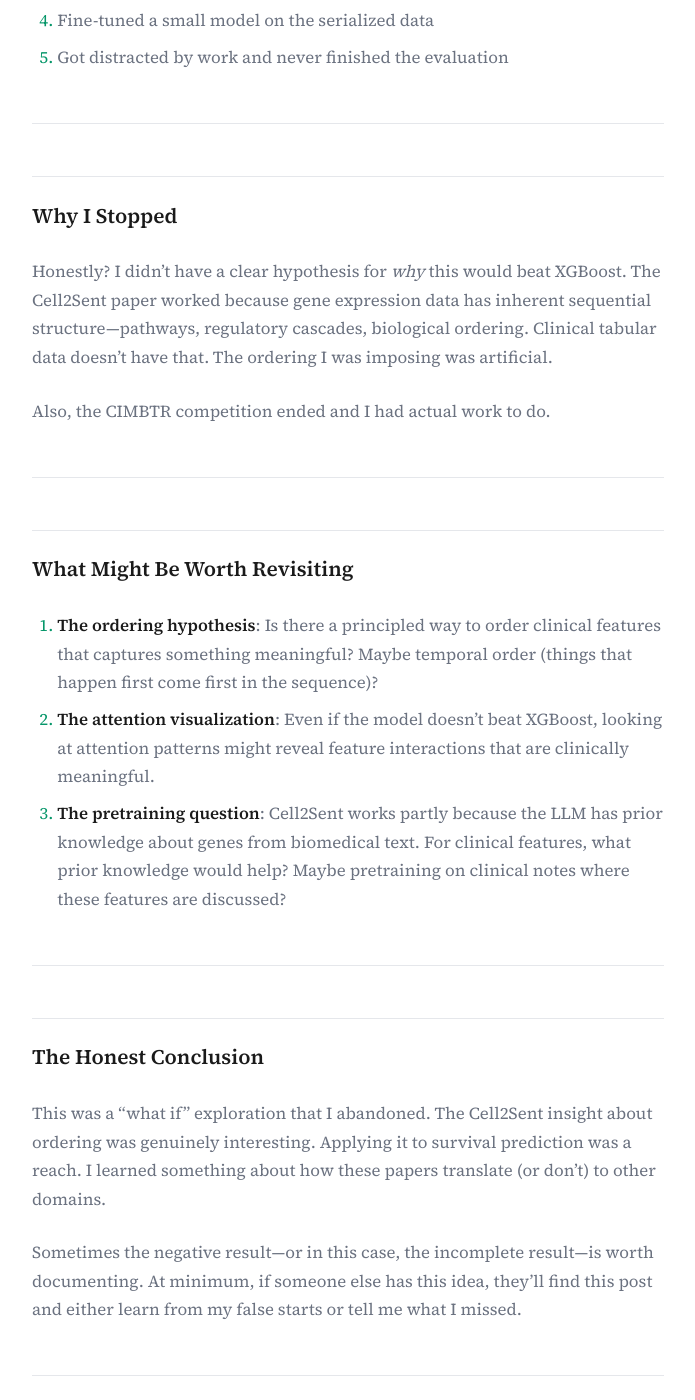
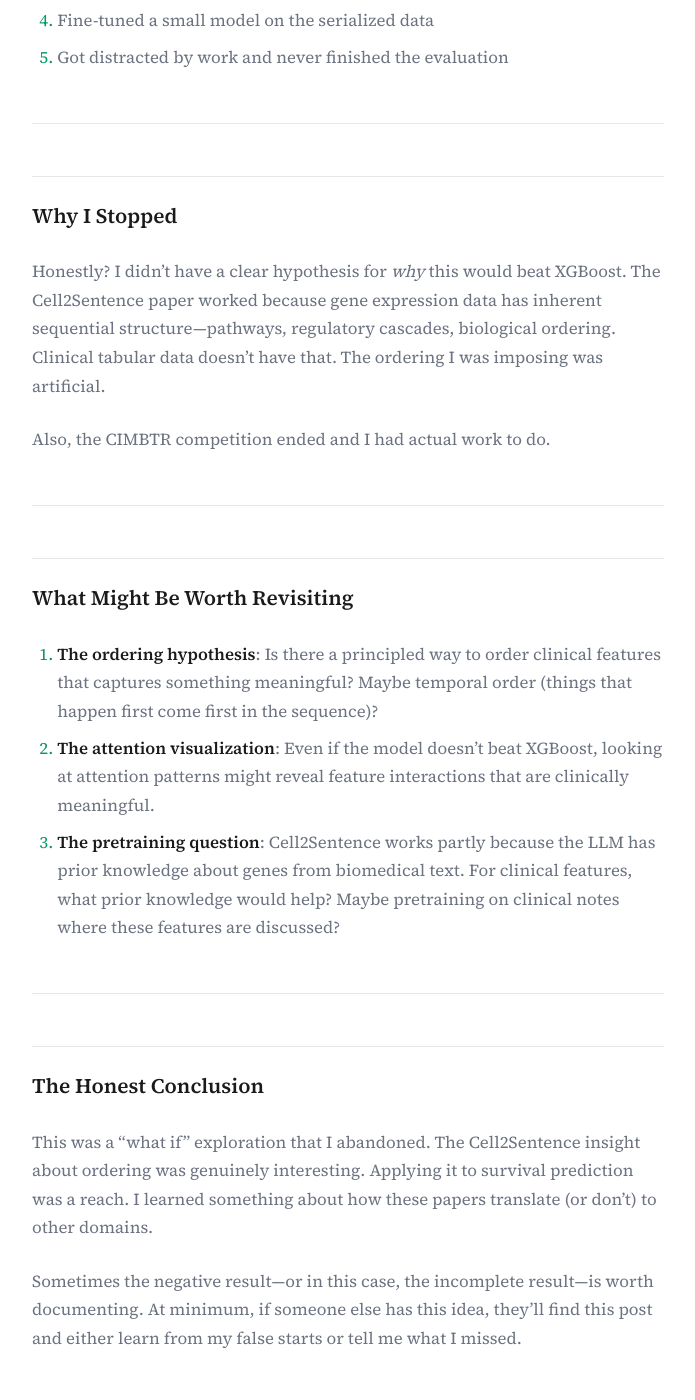
Before and after one commit to khankanz/khankanz.github.io, a Jekyll site: the page built from _posts/2025-01-19-survival-prediction-next-token.md, in a window 1280 px wide and 1400 px high, scrolled down 1976 px. Shown: the whole window, without its empty margins (292-987 px from the left). Built offline with Jekyll 4.4.1, drawn with Linux system fonts in a browser that asks for light colours; some of the changed text lies outside the part shown.

Commit message:
Fix Cell2Sentence link and naming

```diff
--- a/_posts/2025-01-19-survival-prediction-next-token.md
+++ b/_posts/2025-01-19-survival-prediction-next-token.md
@@ -2,8 +2,8 @@
 layout: post
 title: "Framing Survival Prediction as Next-Token: A Failed Experiment"
 date: 2025-01-19
-excerpt: "Read the Cell2Sent paper and thought: what if survival prediction could be framed as next-token prediction? I never finished it, but the idea was too interesting not to document."
-tags: [cell2sent, kaggle, llm, tabular, incomplete]
+excerpt: "Read the Cell2Sentence paper and thought: what if survival prediction could be framed as next-token prediction? I never finished it, but the idea was too interesting not to document."
+tags: [cell2sentence, kaggle, llm, tabular, incomplete]
 ---
 
 I never finished this, but the idea was too interesting not to document.
@@ -12,7 +12,7 @@
 
 ## The Spark
 
-Read the [Cell2Sent paper](https://arxiv.org/abs/2306.10646) and something clicked. They take single-cell gene expression data—thousands of genes per cell—and convert it into natural language sentences that LLMs can process.
+Read the [Cell2Sentenceence paper](https://github.com/vandijklab/cell2sentence) and something clicked. They take single-cell gene expression data—thousands of genes per cell—and convert it into natural language sentences that LLMs can process.
 
 The key insight: **ordering matters**. They sort genes by expression level (highest to lowest) and serialize them into a sentence. The mathematical formula was something like ranking by z-score or log-fold-change. This ordering preserves the relative importance of each gene while making it digestible by a language model trained on text.
 
@@ -26,7 +26,7 @@
 
 Language models are probability distributions over sequences. They predict the next token given the previous tokens. What if clinical features could be serialized into a sequence where "survival" or "death" was the natural next token to predict?
 
-The Cell2Sent ordering trick seemed relevant. If you sort features by some measure of importance—maybe absolute value of correlation with outcome, or feature importance from a tree model—you get a canonical ordering. Then:
+The Cell2Sentence ordering trick seemed relevant. If you sort features by some measure of importance—maybe absolute value of correlation with outcome, or feature importance from a tree model—you get a canonical ordering. Then:
 
 `age:67 | comorbidity:high | donor_match:partial | conditioning:myeloablative | ...`
 
@@ -48,7 +48,7 @@
 
 ## Why I Stopped
 
-Honestly? I didn't have a clear hypothesis for *why* this would beat XGBoost. The Cell2Sent paper worked because gene expression data has inherent sequential structure—pathways, regulatory cascades, biological ordering. Clinical tabular data doesn't have that. The ordering I was imposing was artificial.
+Honestly? I didn't have a clear hypothesis for *why* this would beat XGBoost. The Cell2Sentence paper worked because gene expression data has inherent sequential structure—pathways, regulatory cascades, biological ordering. Clinical tabular data doesn't have that. The ordering I was imposing was artificial.
 
 Also, the CIMBTR competition ended and I had actual work to do.
 
@@ -60,13 +60,13 @@
 
 2. **The attention visualization**: Even if the model doesn't beat XGBoost, looking at attention patterns might reveal feature interactions that are clinically meaningful.
 
-3. **The pretraining question**: Cell2Sent works partly because the LLM has prior knowledge about genes from biomedical text. For clinical features, what prior knowledge would help? Maybe pretraining on clinical notes where these features are discussed?
+3. **The pretraining question**: Cell2Sentence works partly because the LLM has prior knowledge about genes from biomedical text. For clinical features, what prior knowledge would help? Maybe pretraining on clinical notes where these features are discussed?
 
 ---
 
 ## The Honest Conclusion
 
-This was a "what if" exploration that I abandoned. The Cell2Sent insight about ordering was genuinely interesting. Applying it to survival prediction was a reach. I learned something about how these papers translate (or don't) to other domains.
+This was a "what if" exploration that I abandoned. The Cell2Sentence insight about ordering was genuinely interesting. Applying it to survival prediction was a reach. I learned something about how these papers translate (or don't) to other domains.
 
 Sometimes the negative result—or in this case, the incomplete result—is worth documenting. At minimum, if someone else has this idea, they'll find this post and either learn from my false starts or tell me what I missed.
 
```
